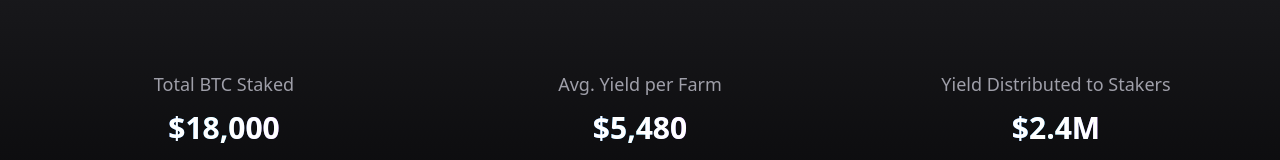
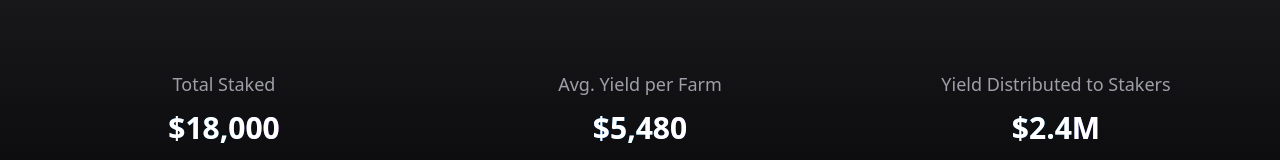
Before and after one commit to OoviyaManickam/OnlyFarmers, a Next.js app: page /stake in a window 1280 px wide. Shown: the part 705-865 px from the top of the page. Built offline with nearby package versions, Linux system fonts and the light colour scheme.

Commit message:
stake page layout

```diff
--- a/src/app/stake/page.tsx
+++ b/src/app/stake/page.tsx
@@ -98,7 +98,7 @@ export default function StakePage() {
               <div className="grid grid-cols-1 md:grid-cols-3 gap-12 md:gap-8">
                 {/* Total BTC Deposited */}
                 <div className="text-center">
-                  <h3 className="text-zinc-400 font-space-grotesk text-lg mb-3">Total BTC Staked</h3>
+                  <h3 className="text-zinc-400 font-space-grotesk text-lg mb-3">Total Staked</h3>
                   <span className="text-3xl font-bold text-white font-space-grotesk bg-gradient-to-r from-blue-500 via-cyan-600 to-purple-500 text-transparent bg-clip-text">$18,000</span>
                 </div>
 
```
